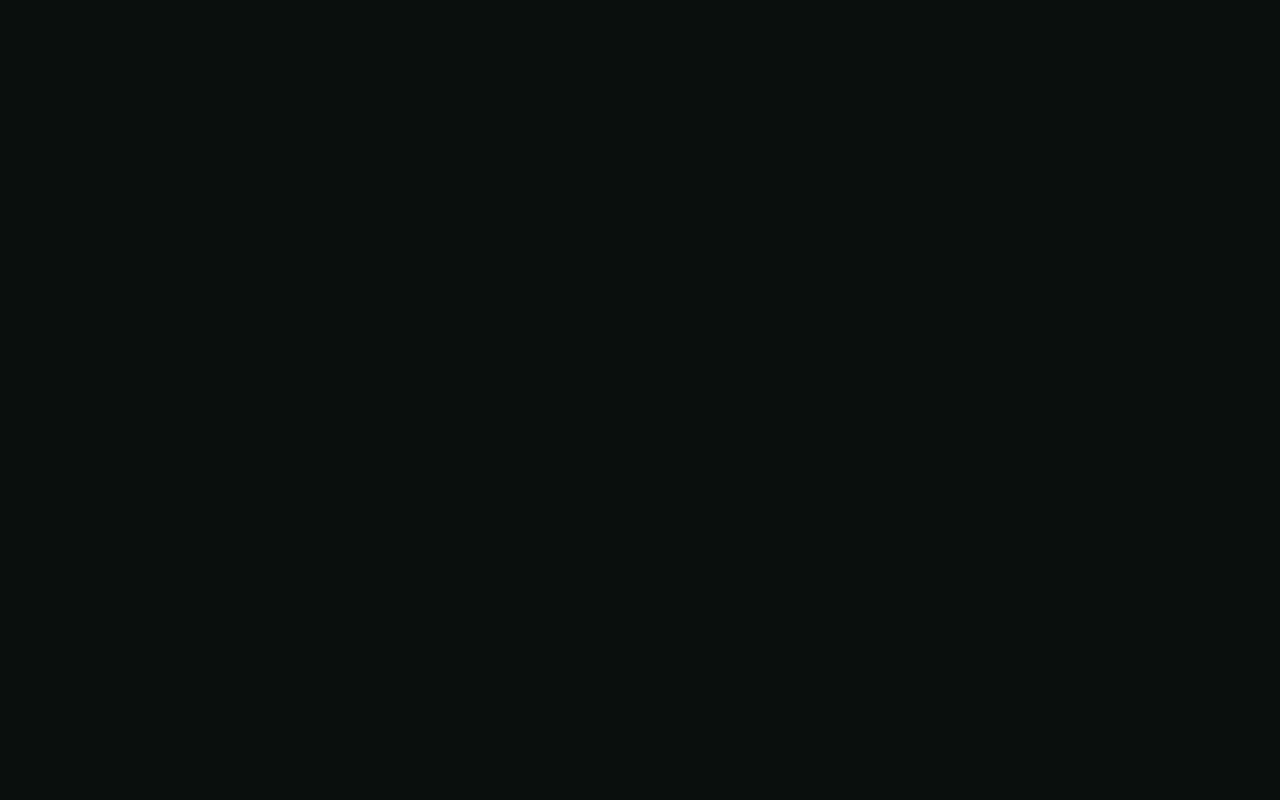
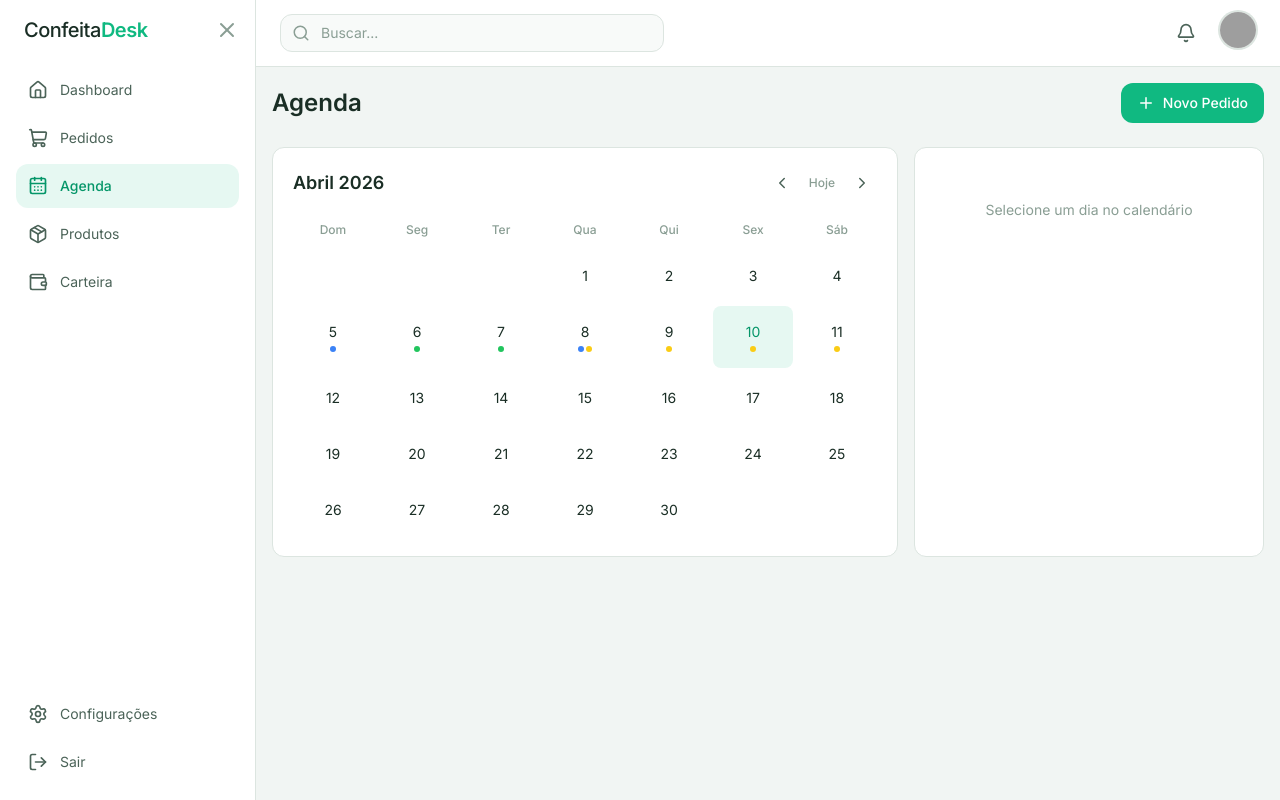
Before and after one commit to Diogo-Pires01/confeita-desk, a React (Vite) app in the folder frontend/: page /dashboard/agenda in a window 1280 px wide. Before the commit this address had no page. Built offline with nearby package versions, Linux system fonts and the light colour scheme; grey boxes are pictures that could not be loaded.

Commit message:
Add agenda page

```diff
--- a/frontend/src/App.tsx
+++ b/frontend/src/App.tsx
@@ -6,6 +6,7 @@ import Login from './pages/auth/Login';
 import DashboardLayout from './layouts/DashboardLayout';
 import Dashboard from './pages/dashboard/Dashboard';
 import Orders from './pages/orders/Orders';
+import Agenda from './pages/agenda/Agenda';
 
 export default function AppRoutes() {
   return (
@@ -16,6 +17,7 @@ export default function AppRoutes() {
         <Route path="/dashboard" element={<DashboardLayout />}>
           <Route index element={<Dashboard />} />
           <Route path="pedidos" element={<Orders />} />
+          <Route path="agenda" element={<Agenda />} />
         </Route>
       </Routes>
     </BrowserRouter>
--- /dev/null
+++ b/frontend/src/components/agenda/DayDetail.tsx
@@ -0,0 +1,83 @@
+import { Clock, User } from 'lucide-react';
+import type { Order, OrderStatus } from '../../types/order';
+
+const statusStyle: Record<OrderStatus, string> = {
+  preparo: 'bg-status-producao/20 text-yellow-700',
+  pronto: 'bg-status-pronto/20 text-blue-700',
+  entregue: 'bg-status-entregue/20 text-green-700',
+};
+
+const statusLabel: Record<OrderStatus, string> = {
+  preparo: 'Em preparo',
+  pronto: 'Pronto',
+  entregue: 'Entregue',
+};
+
+function formatDate(date: string) {
+  const [y, m, d] = date.split('-');
+  return `${d}/${m}/${y}`;
+}
+
+interface DayDetailProps {
+  date: string | null;
+  orders: Order[];
+}
+
+export default function DayDetail({ date, orders }: DayDetailProps) {
+  const dayOrders = date ? orders.filter((o) => o.date === date) : [];
+
+  return (
+    <div className="bg-dash-surface border border-dash-border rounded-xl p-5 h-full">
+      {!date ? (
+        <p className="text-sm text-dash-text-muted text-center py-8">
+          Selecione um dia no calendário
+        </p>
+      ) : (
+        <>
+          <h2 className="text-lg font-semibold text-dash-text-main mb-4">
+            {formatDate(date)}
+          </h2>
+
+          {dayOrders.length === 0 ? (
+            <p className="text-sm text-dash-text-muted text-center py-8">
+              Nenhum pedido neste dia.
+            </p>
+          ) : (
+            <div className="flex flex-col gap-3">
+              {dayOrders.map((order) => (
+                <div
+                  key={order.id}
+                  className="bg-dash-card border border-dash-border rounded-xl p-3 flex flex-col gap-2"
+                >
+                  <div className="flex items-center justify-between">
+                    <p className="text-sm font-medium text-dash-text-main">
+                      {order.product}
+                    </p>
+                    <span
+                      className={`text-[11px] font-medium px-2 py-0.5 rounded-full ${statusStyle[order.status]}`}
+                    >
+                      {statusLabel[order.status]}
+                    </span>
+                  </div>
+                  <div className="flex items-center gap-4 text-xs text-dash-text-muted">
+                    <span className="flex items-center gap-1">
+                      <User size={13} />
+                      {order.customer}
+                    </span>
+                    <span className="flex items-center gap-1">
+                      <Clock size={13} />
+                      {order.time}
+                    </span>
+                  </div>
+                  <p className="text-xs text-dash-text-soft">
+                    R$ {order.total.toFixed(2)}
+                  </p>
+                </div>
+              ))}
+            </div>
+          )}
+        </>
+      )}
+    </div>
+  );
+}
--- /dev/null
+++ b/frontend/src/components/agenda/MonthCalendar.tsx
@@ -0,0 +1,138 @@
+import { ChevronLeft, ChevronRight } from 'lucide-react';
+import type { Order, OrderStatus } from '../../types/order';
+
+const DAY_HEADERS = ['Dom', 'Seg', 'Ter', 'Qua', 'Qui', 'Sex', 'Sáb'];
+
+const MONTH_NAMES = [
+  'Janeiro',
+  'Fevereiro',
+  'Março',
+  'Abril',
+  'Maio',
+  'Junho',
+  'Julho',
+  'Agosto',
+  'Setembro',
+  'Outubro',
+  'Novembro',
+  'Dezembro',
+];
+
+const dotColor: Record<OrderStatus, string> = {
+  preparo: 'bg-status-producao',
+  pronto: 'bg-status-pronto',
+  entregue: 'bg-status-entregue',
+};
+
+interface MonthCalendarProps {
+  year: number;
+  month: number;
+  orders: Order[];
+  selectedDate: string | null;
+  onSelectDate: (date: string) => void;
+  onPrev: () => void;
+  onNext: () => void;
+  onToday: () => void;
+}
+
+function toDateStr(y: number, m: number, d: number) {
+  return `${y}-${String(m + 1).padStart(2, '0')}-${String(d).padStart(2, '0')}`;
+}
+
+export default function MonthCalendar({
+  year,
+  month,
+  orders,
+  selectedDate,
+  onSelectDate,
+  onPrev,
+  onNext,
+  onToday,
+}: MonthCalendarProps) {
+  const today = new Date().toISOString().split('T')[0];
+  const firstDay = new Date(year, month, 1).getDay();
+  const daysInMonth = new Date(year, month + 1, 0).getDate();
+
+  const cells: (number | null)[] = Array(firstDay).fill(null);
+  for (let d = 1; d <= daysInMonth; d++) cells.push(d);
+
+  return (
+    <div className="bg-dash-surface border border-dash-border rounded-xl p-5">
+      <div className="flex items-center justify-between mb-4">
+        <h2 className="text-lg font-semibold text-dash-text-main">
+          {MONTH_NAMES[month]} {year}
+        </h2>
+        <div className="flex items-center gap-1">
+          <button
+            onClick={onPrev}
+            className="p-1.5 rounded-lg text-dash-text-soft hover:bg-dash-hover transition"
+            aria-label="Mês anterior"
+          >
+            <ChevronLeft size={18} />
+          </button>
+          <button
+            onClick={onToday}
+            className="text-xs font-medium text-dash-text-muted hover:text-dash-text-main px-2 py-1 rounded-lg hover:bg-dash-hover transition"
+          >
+            Hoje
+          </button>
+          <button
+            onClick={onNext}
+            className="p-1.5 rounded-lg text-dash-text-soft hover:bg-dash-hover transition"
+            aria-label="Próximo mês"
+          >
+            <ChevronRight size={18} />
+          </button>
+        </div>
+      </div>
+
+      <div className="grid grid-cols-7 gap-1">
+        {DAY_HEADERS.map((d) => (
+          <div
+            key={d}
+            className="text-center text-xs font-medium text-dash-text-muted py-2"
+          >
+            {d}
+          </div>
+        ))}
+
+        {cells.map((day, i) => {
+          if (day === null) return <div key={`empty-${i}`} />;
+
+          const dateStr = toDateStr(year, month, day);
+          const dayOrders = orders.filter((o) => o.date === dateStr);
+          const isToday = dateStr === today;
+          const isSelected = dateStr === selectedDate;
+
+          return (
+            <button
+              key={dateStr}
+              onClick={() => onSelectDate(dateStr)}
+              className={`relative flex flex-col items-center py-4 rounded-lg transition ${
+                isSelected
+                  ? 'bg-primary text-white'
+                  : isToday
+                    ? 'bg-primary/10 text-primary-dark'
+                    : 'hover:bg-dash-hover text-dash-text-main'
+              }`}
+            >
+              <span className="text-sm">{day}</span>
+              {dayOrders.length > 0 && (
+                <div className="flex gap-0.5 mt-1">
+                  {[...new Set(dayOrders.map((o) => o.status))].map(
+                    (status) => (
+                      <span
+                        key={status}
+                        className={`w-1.5 h-1.5 rounded-full ${isSelected ? 'bg-white' : dotColor[status]}`}
+                      />
+                    ),
+                  )}
+                </div>
+              )}
+            </button>
+          );
+        })}
+      </div>
+    </div>
+  );
+}
--- a/frontend/src/mocks/dashboard.ts
+++ b/frontend/src/mocks/dashboard.ts
@@ -12,6 +12,7 @@ export const mockOrders: Order[] = [
     customer: 'Ana Silva',
     product: 'Bolo de Chocolate',
     date: getWeekDay(1),
+    time: '09:00',
     status: 'entregue',
     total: 120,
   },
@@ -20,6 +21,7 @@ export const mockOrders: Order[] = [
     customer: 'Carlos Lima',
     product: 'Torta de Morango',
     date: getWeekDay(1),
+    time: '14:00',
     status: 'entregue',
     total: 95,
   },
@@ -28,6 +30,7 @@ export const mockOrders: Order[] = [
     customer: 'Beatriz Souza',
     product: 'Cupcakes (12un)',
     date: getWeekDay(2),
+    time: '10:30',
     status: 'entregue',
     total: 72,
   },
@@ -36,6 +39,7 @@ export const mockOrders: Order[] = [
     customer: 'Diego Ramos',
     product: 'Bolo Red Velvet',
     date: getWeekDay(3),
+    time: '11:00',
     status: 'pronto',
     total: 150,
   },
@@ -44,6 +48,7 @@ export const mockOrders: Order[] = [
     customer: 'Fernanda Costa',
     product: 'Brigadeiros (50un)',
     date: getWeekDay(3),
+    time: '16:00',
     status: 'preparo',
     total: 60,
   },
@@ -52,6 +57,7 @@ export const mockOrders: Order[] = [
     customer: 'Gabriel Nunes',
     product: 'Bolo de Cenoura',
     date: getWeekDay(4),
+    time: '09:30',
     status: 'preparo',
     total: 85,
   },
@@ -60,6 +66,7 @@ export const mockOrders: Order[] = [
     customer: 'Helena Dias',
     product: 'Torta Holandesa',
     date: getWeekDay(5),
+    time: '13:00',
     status: 'preparo',
     total: 110,
   },
@@ -68,6 +75,7 @@ export const mockOrders: Order[] = [
     customer: 'Igor Martins',
     product: 'Pavlova',
     date: getWeekDay(5),
+    time: '17:00',
     status: 'preparo',
     total: 130,
   },
@@ -76,6 +84,7 @@ export const mockOrders: Order[] = [
     customer: 'Julia Ferreira',
     product: 'Cheesecake',
     date: getWeekDay(6),
+    time: '10:00',
     status: 'preparo',
     total: 90,
   },
@@ -84,6 +93,7 @@ export const mockOrders: Order[] = [
     customer: 'Lucas Almeida',
     product: 'Bolo Naked',
     date: getWeekDay(6),
+    time: '15:00',
     status: 'preparo',
     total: 140,
   },
@@ -92,6 +102,7 @@ export const mockOrders: Order[] = [
     customer: 'Marcelo Nunes',
     product: 'Bolo de Cenoura',
     date: getWeekDay(0),
+    time: '08:00',
     status: 'pronto',
     total: 100,
   },
--- /dev/null
+++ b/frontend/src/pages/agenda/Agenda.tsx
@@ -0,0 +1,56 @@
+import { useState } from 'react';
+import { mockOrders } from '../../mocks/dashboard';
+import MonthCalendar from '../../components/agenda/MonthCalendar';
+import DayDetail from '../../components/agenda/DayDetail';
+import { NewOrderButton } from '../../components/dashboard/NewOrderButton';
+
+export default function Agenda() {
+  const now = new Date();
+  const [year, setYear] = useState(now.getFullYear());
+  const [month, setMonth] = useState(now.getMonth());
+  const [selectedDate, setSelectedDate] = useState<string | null>(null);
+
+  const handlePrev = () => {
+    if (month === 0) {
+      setMonth(11);
+      setYear((y) => y - 1);
+    } else setMonth((m) => m - 1);
+  };
+
+  const handleNext = () => {
+    if (month === 11) {
+      setMonth(0);
+      setYear((y) => y + 1);
+    } else setMonth((m) => m + 1);
+  };
+
+  const handleToday = () => {
+    const today = new Date();
+    setYear(today.getFullYear());
+    setMonth(today.getMonth());
+    setSelectedDate(today.toISOString().split('T')[0]);
+  };
+
+  return (
+    <div className="space-y-6">
+      <div className="flex items-center justify-between">
+        <h1 className="text-2xl font-semibold text-dash-text-main">Agenda</h1>
+        <NewOrderButton />
+      </div>
+
+      <div className="grid grid-cols-[1fr_350px] gap-4">
+        <MonthCalendar
+          year={year}
+          month={month}
+          orders={mockOrders}
+          selectedDate={selectedDate}
+          onSelectDate={setSelectedDate}
+          onPrev={handlePrev}
+          onNext={handleNext}
+          onToday={handleToday}
+        />
+        <DayDetail date={selectedDate} orders={mockOrders} />
+      </div>
+    </div>
+  );
+}
--- a/frontend/src/types/order.ts
+++ b/frontend/src/types/order.ts
@@ -5,6 +5,7 @@ export interface Order {
   customer: string;
   product: string;
   date: string;
+  time: string;
   status: OrderStatus;
   total: number;
 }
```
